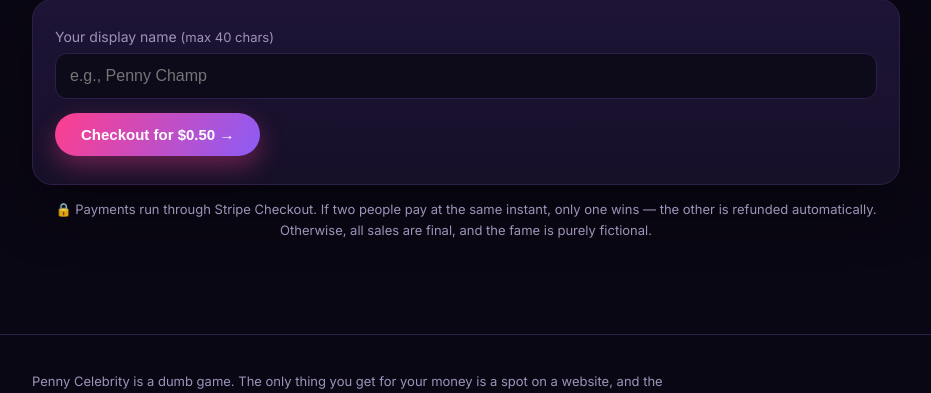
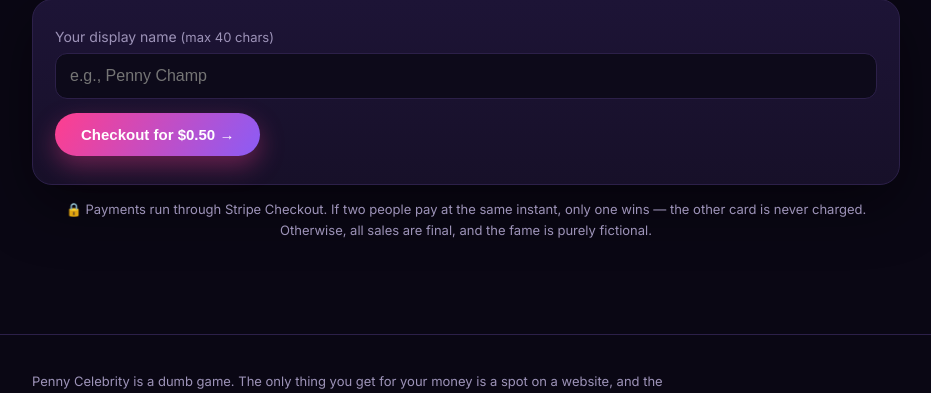
Before and after one commit to hubbinbunnin-oss/pennycelebrity, a Flask app: page / in a window 1280 px wide. Shown: the part 555-948 px from the top of the page, without its empty margins (174-1105 px from the left). Run offline with Flask 3, Linux system fonts and the light colour scheme; data comes from the database, SQL or seed files in the repository; data that the repository does not hold is empty.

Commit message:
Update index.html

```diff
--- a/templates/index.html
+++ b/templates/index.html
@@ -56,7 +56,7 @@
       </button>
     </form>
 
-    <p class="note">🔒 Payments run through Stripe Checkout. If two people pay at the same instant, only one wins — the other is refunded automatically. Otherwise, all sales are final, and the fame is purely fictional.</p>
+    <p class="note">🔒 Payments run through Stripe Checkout. If two people pay at the same instant, only one wins — the other card is never charged. Otherwise, all sales are final, and the fame is purely fictional.</p>
   </section>
 
   <script>
```
